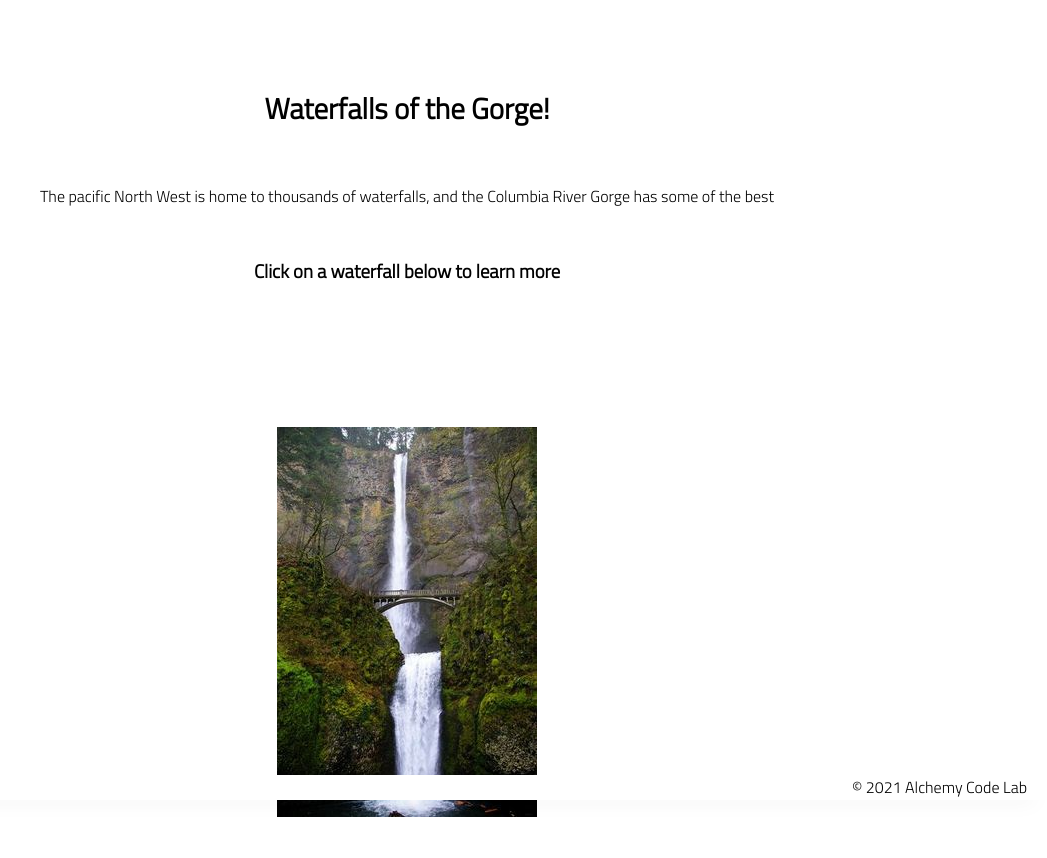
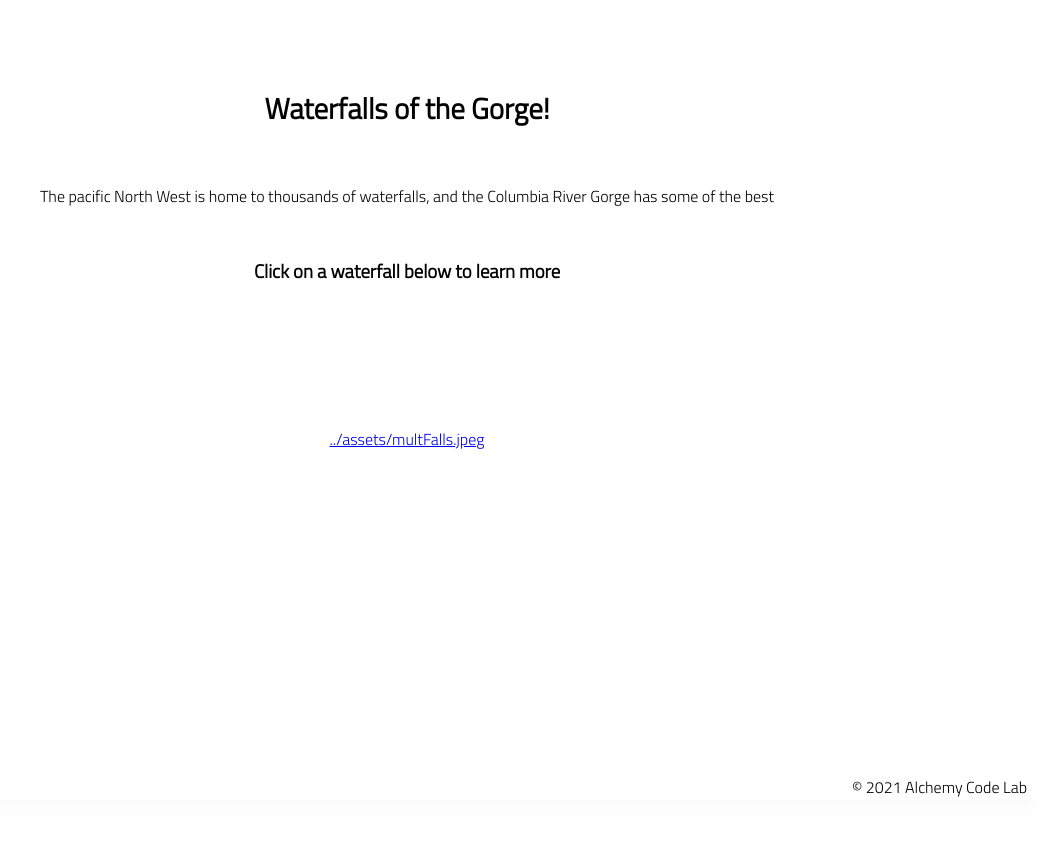
Before and after one commit to spmoriarty/FSListLink, a plain HTML site: page index.html in a window 1280 px wide. Shown: the whole page, without its empty margins (233-1280 px from the left). After the commit the page ends 800 px from the top, so only its background shows below. Drawn offline with Linux system fonts and the light colour scheme.

Commit message:
fixed main page with casey

```diff
--- a/app.js
+++ b/app.js
@@ -1,15 +1,21 @@
 // import functions and grab DOM elements
-import { renderFalls } from "./util.js";
-import { findById } from "./util.js";
-import { waterFalls } from "./data.js";
+import { renderFalls } from './util.js';
+import { findById } from './util.js';
+import { waterFalls } from './data.js';
+
 
 
 // let state
 
 
 const water = document.getElementById('water');
-for (let falls of waterFalls) {
-    const li = renderFalls(falls);
-    water.append(li);
+for (let fall of waterFalls) {
+    const a = document.createElement('a');
+    a.href = `./falls/?id=${fall.name}`;
+
+    const li = document.createElement('li');
+    li.textContent = fall.picture;
+    a.append(li);
+    water.append(a);
 
 }
--- a/data.js
+++ b/data.js
@@ -2,7 +2,7 @@
 export const waterFalls = [
     { id: 'Multnomah tribe',
         name: 'Multnomah falls',
-        picture: './assets/multFalls.jpeg',
+        picture: '../assets/multFalls.jpeg',
         height: '620ft',
         distance: '35  minutes',
     },
--- a/util.js
+++ b/util.js
@@ -8,7 +8,8 @@ export function renderFalls(waterFalls) { // create header el, insert header tex
     const div = document.createElement('div');
     div.classList.add('displayFalls');
     const a = document.createElement('a');
-    a.href = `./falls.js/?=id=${waterFalls.name}`;
+    a.href = `./falls/?id=${waterFalls.name}`;
+
 
     const p = document.createElement('p');
     p.textContent = `${waterFalls.name} is ${waterFalls.height} tall and is ${waterFalls.distance} from Portland Oregon`;
@@ -20,7 +21,7 @@ export function renderFalls(waterFalls) { // create header el, insert header tex
     origin.textContent = `These falls were given the name by the ${waterFalls.id}.`;
 // append header and image in my order
     a.append(imgEl);
-    div.append(a,);
+    div.append(a, h1, p);
     return div;
 }
 
```
Also changed, not shown: falls/falls.js (+4 -3 lines), falls/index.html (+3 -5 lines).
